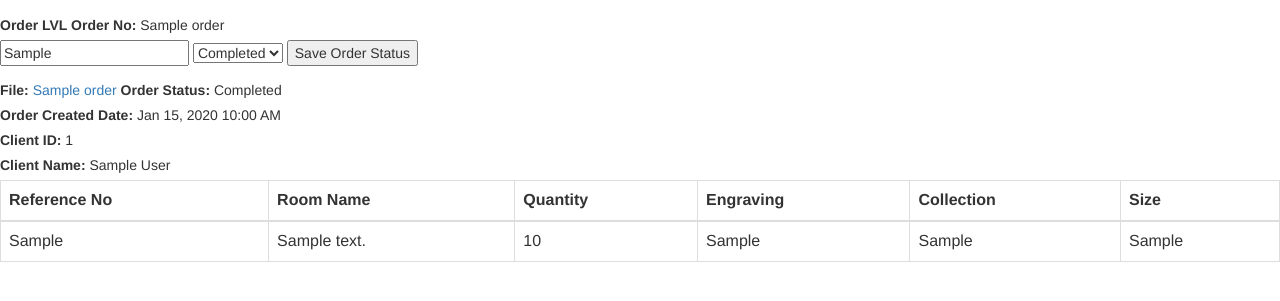
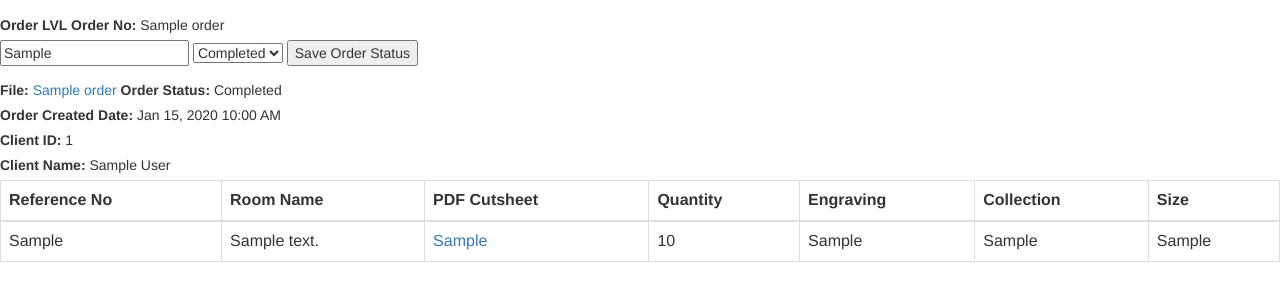
Before and after one commit to keephopealive/LVL, a CodeIgniter app: page /admin/orderEdit/1 in a window 1280 px wide. Shown: the part 190-491 px from the top of the page. Run offline with CodeIgniter, Linux system fonts and the light colour scheme; tables that the repository leaves empty or names only in its code hold one stand-in row (values such as "Sample post"); some libraries are stand-ins or nearby versions.

Commit message:
Update Working PDF and Excel
Update PDF and Excel

```diff
--- a/application/models/productitem.php
+++ b/application/models/productitem.php
@@ -42,7 +42,7 @@ class Productitem extends CI_Model {
 
 	public function productitemCreate($productitem)
 	{
-
+// REFERENCE_NO parse ===============================================================
 		$reference_no =
 			"F" .
 			$productitem['collection'] .
@@ -51,6 +51,29 @@ class Productitem extends CI_Model {
 			"-" .
 			$productitem['mechanism'] .
 			$productitem['finish'];
+
+
+// PDF Generation ===================================================================
+			$filename = $reference_no; // Setting File Name
+			$this->session->set_userdata('reference_no', null); // Variables passed to the partial view
+			$pdfFilePath = FCPATH."/pdf/$filename.pdf"; // Where to save PDF
+			// $data = The array with all variables for the PDF
+			$data['the_content'] = '|||||INSERTED CONTENT|||||'; // Adding the_content as a key and ' ' as value
+
+			// If file does not excit (avoid duplicate names & avoid overriding files
+			if (file_exists($pdfFilePath) == FALSE)
+			{
+				ini_set('memory_limit','32M'); // PDF Size Limit
+				$html = $this->load->view('pdf_output', $data, true); // render the view into HTML
+				$this->load->library('m_pdf');
+				$pdf = $this->m_pdf->load();
+				$pdf->SetFooter($_SERVER['HTTP_HOST'].'|{PAGENO}|'.date(DATE_RFC822)); // Add a footer for good measure <img src="https://davidsimpson.me/wp-includes/images/smilies/icon_wink.gif" alt=";)" class="wp-smiley" scale="0">
+				$pdf->WriteHTML($html); // write the HTML into the PDF
+				$pdf->Output($pdfFilePath, 'F'); // save to file because we can
+			}
+
+// END PDF Generation ===================================================================
+
 		$this->session->set_userdata('reference_no', $reference_no);
 		$collection_value = substr($reference_no, 1,1); // Collection => C, E
 		$size_value = substr($reference_no, 2,4); // Size => 3008
@@ -58,7 +81,7 @@ class Productitem extends CI_Model {
 		$mechanism_value = substr($reference_no, 8,8); // Mechanism => A1100010
 		$finish_value = substr($reference_no, 16,2); // Finish => FA
 		$query = "INSERT INTO productitems (user_id, order_id,reference_no, pdf, status, quantity, note, engraving, created_at, updated_at, collection, size, edge_screw, mechanism, finish ) VALUES (?, ?, ?, ?, ?, ?, ?, ?, ?, ?, ?, ?, ?, ?, ?)";
-		$values = array($this->session->userdata['user']['id'], $productitem['order_id'], $reference_no, "myPDFfile", "Pending", $productitem['quantity'], $productitem['note'], $productitem['engraving'], date("Y-m-d, H:i:s"), date("Y-m-d, H:i:s"), $collection_value, $size_value, $edgescrew_value, $mechanism_value, $finish_value);
+		$values = array($this->session->userdata['user']['id'], $productitem['order_id'], $reference_no, ("./../../pdf/".$reference_no), "Pending", $productitem['quantity'], $productitem['note'], $productitem['engraving'], date("Y-m-d, H:i:s"), date("Y-m-d, H:i:s"), $collection_value, $size_value, $edgescrew_value, $mechanism_value, $finish_value);
 		return $this->db->query($query, $values);
 	}
 
--- a/application/views/adminOrderEdit.php
+++ b/application/views/adminOrderEdit.php
@@ -55,6 +55,7 @@
 		<thead>
 			<th>Reference No</th>
 			<th>Room Name</th>
+			<th>PDF Cutsheet</th>
 			<th>Quantity</th>
 			<th>Engraving</th>
 			<th>Collection</th>
@@ -65,6 +66,7 @@
 ?>			<tr>
 				<td><?php if(count($productitem['reference_no'])>0){ echo $productitem['reference_no']; }else{ echo "N/A"; } ?></td>
 				<td><?php if(count($productitem['note'])>0){ echo $productitem['note']; }else{ echo "N/A"; } ?></td>
+				<td><a href="././../../../pdf/<?= $productitem['pdf'];?>.pdf"><?= $productitem['pdf'];?></a></td>
 				<td><?php if(count($productitem['quantity'])>0){ echo $productitem['quantity']; }else{ echo "N/A"; } ?></td>
 				<td><?php if(count($productitem['engraving'])>0){ echo $productitem['engraving']; }else{ echo "N/A"; } ?></td>
 				<td><?php if(count($productitem['collection'])>0){ echo $productitem['collection']; }else{ echo "N/A"; } ?></td>
--- a/application/views/newOrder.php
+++ b/application/views/newOrder.php
@@ -30,7 +30,7 @@
 				<td><?= $productitem['reference_no']?></td>
 				<td><?= $productitem['note']?></td>
 				<td><?= $productitem['quantity']?></td>
-				<td>PDF LINK HERE</td>
+				<td><?= $productitem['pdf']?></td> // @@@@@@@@@@BACK @@@@@@@@@@@
 				<td>
 					<form method='post' action='/productitem/destroyProductitem'>
 						<input type='hidden' name='productitem_id' value="<?= $productitem['id']; ?>">
--- a/application/views/showOrder.php
+++ b/application/views/showOrder.php
@@ -20,7 +20,7 @@
 				<td><?= $productitem['reference_no']?></td>
 				<td><?= $productitem['note']?></td>
 				<td><?= $productitem['quantity']?></td>
-				<td>PDF LINK HERE</td>
+				<td><a href="././../../../pdf/<?= $productitem['pdf'];?>.pdf"><?= $productitem['pdf'];?></a></td>
 			</tr>
 <?php	}
 ?>	</table>
```
Also changed, not shown: application/controllers/productitems.php (+2 -21 lines), 5 other files.
